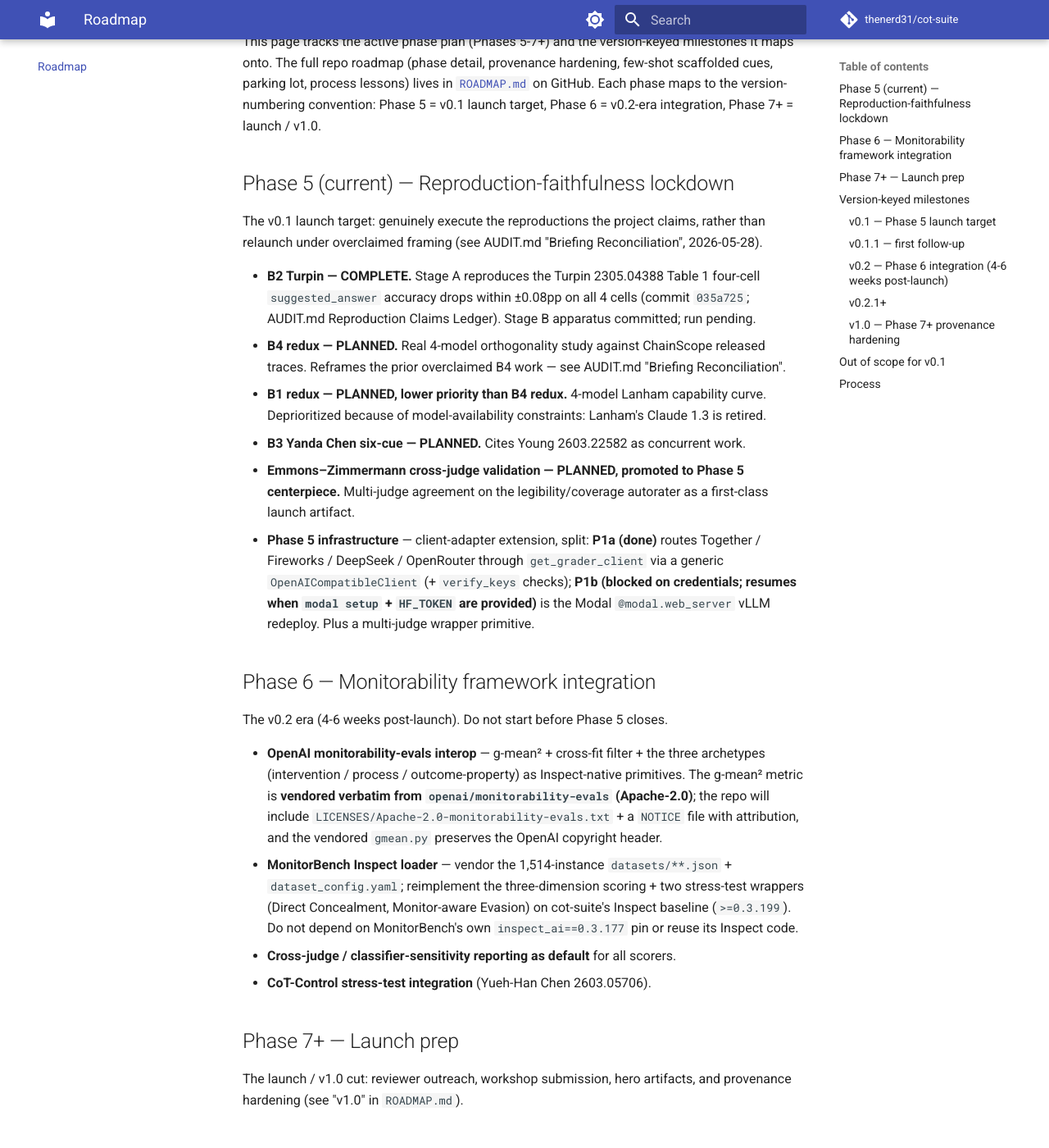
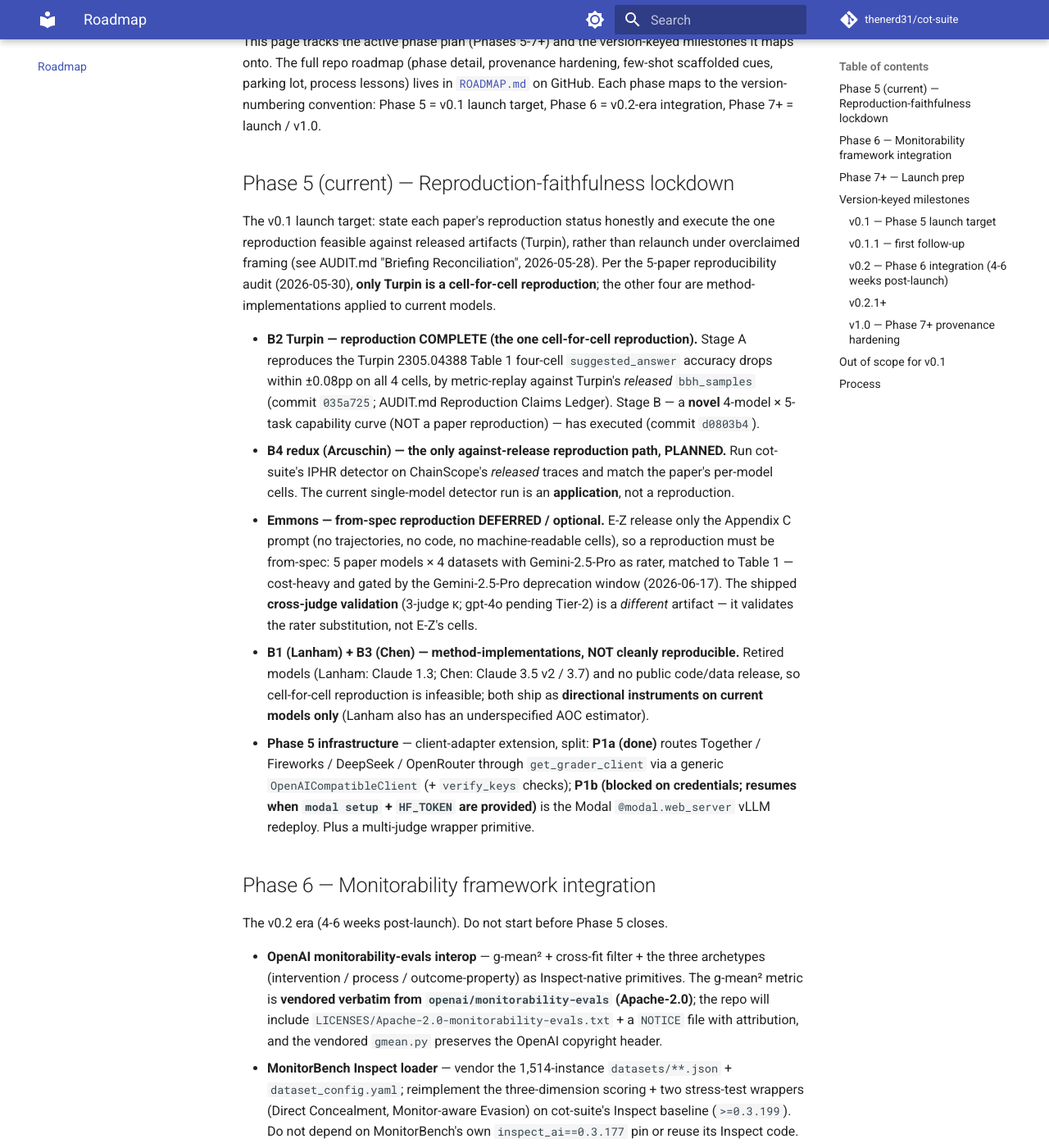
Before and after one commit to thenerd31/cot-suite, an MkDocs documentation site: the page built from docs/roadmap.md, in a window 1280 px wide and 1400 px high, scrolled down 231 px. Shown: the whole window at 82% size. Built offline with MkDocs 1.6.1 and Material for MkDocs 9.7.7, drawn with Linux system fonts in a browser that asks for light colours; comment, search, counter and statistics services are not loaded; some of the changed text lies outside the part shown.

Commit message:
docs: correct reproduction claims per 5-paper reproducibility audit (only Turpin is cell-for-cell)
Audit (2026-05-30) confirmed only Turpin 2305.04388 is a genuine reproduction
(cell-for-cell, ±0.08pp vs released bbh_samples). The other four papers are
method-implementations applied to current models. Reclassify each honestly and
drop "paper-faithful/paper-verified reproductions" (plural) framing:

- Turpin           — reproduction (the one cell-for-cell reproduction)
- Arcuschin 2503.08679 — implements IPHR; against-release reproduction pending (B4 redux)
- Emmons 2510.23966    — implements the legibility/coverage autorater + cross-judge
                          validation; from-spec Table-1 reproduction deferred/optional
- Chen 2505.05410      — implements six-cue method (directional; models retired, no release)
- Lanham 2307.13702    — implements four faithfulness tests (directional; Claude 1.3
                          retired, no release, AOC underspecified)

Also fixes two imprecise notes:
- chen note: "~25% verbalization headline" → abstract's "cue-reveal rate often below 20%"
- emmons note: "pooled-four-dataset headline" → the Qwen3-235B-A22B-Thinking row of
  Table 1 (per-model, the lowest-monitorability of five rows; other rows enumerated)

Files: README.md, ROADMAP.md, docs/roadmap.md, validation/chen_2505.05410.md,
validation/emmons_2510.23966.md. Docs-only; no code changes.

```diff
--- a/docs/roadmap.md
+++ b/docs/roadmap.md
@@ -11,25 +11,35 @@
 
 ## Phase 5 (current) — Reproduction-faithfulness lockdown
 
-The v0.1 launch target: genuinely execute the reproductions the project
-claims, rather than relaunch under overclaimed framing (see AUDIT.md
-"Briefing Reconciliation", 2026-05-28).
+The v0.1 launch target: state each paper's reproduction status honestly and
+execute the one reproduction feasible against released artifacts (Turpin),
+rather than relaunch under overclaimed framing (see AUDIT.md "Briefing
+Reconciliation", 2026-05-28). Per the 5-paper reproducibility audit
+(2026-05-30), **only Turpin is a cell-for-cell reproduction**; the other four
+are method-implementations applied to current models.
 
-- **B2 Turpin — COMPLETE.** Stage A reproduces the Turpin 2305.04388 Table 1
-  four-cell `suggested_answer` accuracy drops within ±0.08pp on all 4 cells
-  (commit `035a725`; AUDIT.md Reproduction Claims Ledger). Stage B apparatus
-  committed; run pending.
-- **B4 redux — PLANNED.** Real 4-model orthogonality study against ChainScope
-  released traces. Reframes the prior overclaimed B4 work — see AUDIT.md
-  "Briefing Reconciliation".
-- **B1 redux — PLANNED, lower priority than B4 redux.** 4-model Lanham
-  capability curve. Deprioritized because of model-availability constraints:
-  Lanham's Claude 1.3 is retired.
-- **B3 Yanda Chen six-cue — PLANNED.** Cites Young 2603.22582 as concurrent
-  work.
-- **Emmons–Zimmermann cross-judge validation — PLANNED, promoted to Phase 5
-  centerpiece.** Multi-judge agreement on the legibility/coverage autorater as
-  a first-class launch artifact.
+- **B2 Turpin — reproduction COMPLETE (the one cell-for-cell reproduction).**
+  Stage A reproduces the Turpin 2305.04388 Table 1 four-cell `suggested_answer`
+  accuracy drops within ±0.08pp on all 4 cells, by metric-replay against
+  Turpin's *released* `bbh_samples` (commit `035a725`; AUDIT.md Reproduction
+  Claims Ledger). Stage B — a **novel** 4-model × 5-task capability curve (NOT a
+  paper reproduction) — has executed (commit `d0803b4`).
+- **B4 redux (Arcuschin) — the only against-release reproduction path,
+  PLANNED.** Run cot-suite's IPHR detector on ChainScope's *released* traces and
+  match the paper's per-model cells. The current single-model detector run is an
+  **application**, not a reproduction.
+- **Emmons — from-spec reproduction DEFERRED / optional.** E-Z release only the
+  Appendix C prompt (no trajectories, no code, no machine-readable cells), so a
+  reproduction must be from-spec: 5 paper models × 4 datasets with
+  Gemini-2.5-Pro as rater, matched to Table 1 — cost-heavy and gated by the
+  Gemini-2.5-Pro deprecation window (2026-06-17). The shipped **cross-judge
+  validation** (3-judge κ; gpt-4o pending Tier-2) is a *different* artifact — it
+  validates the rater substitution, not E-Z's cells.
+- **B1 (Lanham) + B3 (Chen) — method-implementations, NOT cleanly
+  reproducible.** Retired models (Lanham: Claude 1.3; Chen: Claude 3.5 v2 / 3.7)
+  and no public code/data release, so cell-for-cell reproduction is infeasible;
+  both ship as **directional instruments on current models only** (Lanham also
+  has an underspecified AOC estimator).
 - **Phase 5 infrastructure** — client-adapter extension, split:
   **P1a (done)** routes Together / Fireworks / DeepSeek / OpenRouter through
   `get_grader_client` via a generic `OpenAICompatibleClient` (+ `verify_keys`
@@ -68,8 +78,11 @@
 
 Shipped in v0.1:
 
-- **Five paper-verified evaluation methodologies** under one CLI — Lanham,
-  Turpin, Chen, Arcuschin, Emmons & Zimmermann ([metrics overview](metrics/index.md)).
+- **Five paper-method implementations** under one CLI — Lanham, Turpin, Chen,
+  Arcuschin, Emmons & Zimmermann ([metrics overview](metrics/index.md)). One
+  (Turpin) is reproduced cell-for-cell against released artifacts (±0.08pp); the
+  rest are method-implementations applied to current models (per-paper
+  reproduction status in Phase 5 above).
 - **Two Inspect AI scorers** auto-discoverable via
   `[project.entry-points.inspect_ai]` — `cot_legibility_coverage` and
   `cot_post_hoc_rationalization` ([Inspect AI integration](inspect.md)).
```
Also changed, not shown: README.md (+8 -3 lines), ROADMAP.md (+41 -31 lines), validation/chen_2505.05410.md (+7 -5 lines), validation/emmons_2510.23966.md (+12 -8 lines).
